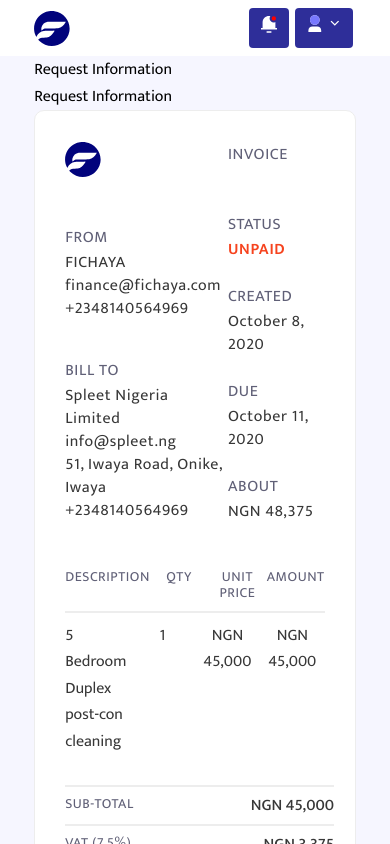
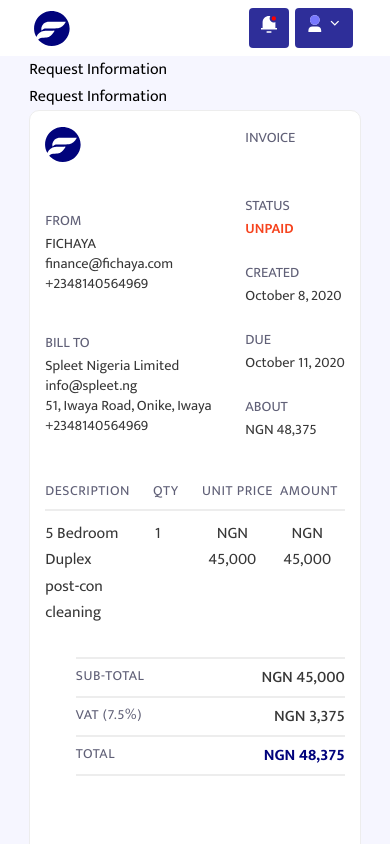
Before and after one commit to Elijahscriptdev/fichaya-test, a React (Create React App) app: page /preview-invoice in a window 390 px wide. Shown: the top 844 px of the page. Built offline with nearby package versions, Linux system fonts and the light colour scheme.

Commit message:
responsive on small screens

```diff
--- a/src/components/request/PreviewInvoice.css
+++ b/src/components/request/PreviewInvoice.css
@@ -163,3 +163,102 @@
   color: #ffffff;
   font-weight: bold;
 }
+
+/* Smartphones (portrait and landscape) ---------- */
+@media screen and (min-width: 320px) and (max-width: 480px) {
+  .preview-invoice-container {
+    max-width: 85%;
+  }
+
+  .preview-invoice-con {
+    max-width: 100%;
+    height: 790px;
+    padding: 15px;
+  }
+
+  .preview-invoice {
+    display: flex;
+    flex-direction: row;
+    justify-content: space-between;
+  }
+
+  .second-col h3,
+  .first-col h3 {
+    font-size: 0.9rem;
+    line-height: 25px;
+    letter-spacing: 0em;
+  }
+
+  .first-col .from {
+    margin: 37px 0;
+  }
+
+  .second-col .from {
+    margin: 22px 0;
+  }
+
+  .second-col .align {
+    margin-top: 43px;
+  }
+
+  .from p {
+    font-style: normal;
+    font-weight: normal;
+    font-size: 0.9rem;
+    line-height: 20px;
+    letter-spacing: 0em;
+    color: #373737;
+  }
+
+  .from .unpaid {
+    font-style: normal;
+    font-weight: 600;
+    font-size: 0.9rem;
+    line-height: 20px;
+    color: #f6431e;
+  }
+
+  .table-header ul,
+  .table-body ul {
+    display: grid;
+    grid-template-columns: 1fr 1fr 1fr 1fr;
+    align-content: center;
+    list-style-type: none;
+    text-align: center;
+    margin: 10px 0;
+  }
+
+  .desc {
+    text-align: left;
+  }
+
+  .table-header ul li {
+    font-style: normal;
+    font-weight: normal;
+    font-size: 14px;
+    line-height: 16px;
+    letter-spacing: 0.04em;
+    color: #606077;
+  }
+}
+
+/* Tablets, iPads (portrait and landscape) ---------- */
+@media screen and (min-width: 768px) and (max-width: 1024px) {
+  /* styles */
+}
+/* Tablets, iPads (portrait) ---------- */
+@media screen and (min-width: 768px) {
+  /* styles */
+}
+/* Tablets, iPads (landscape) ---------- */
+@media screen and (min-width: 1024px) {
+  /* styles */
+}
+/* Desktops and laptops ---------- */
+@media screen and (min-width: 1224px) {
+  /* styles */
+}
+/* Large screens ---------- */
+@media screen and (min-width: 1824px) {
+  /* styles */
+}
```
